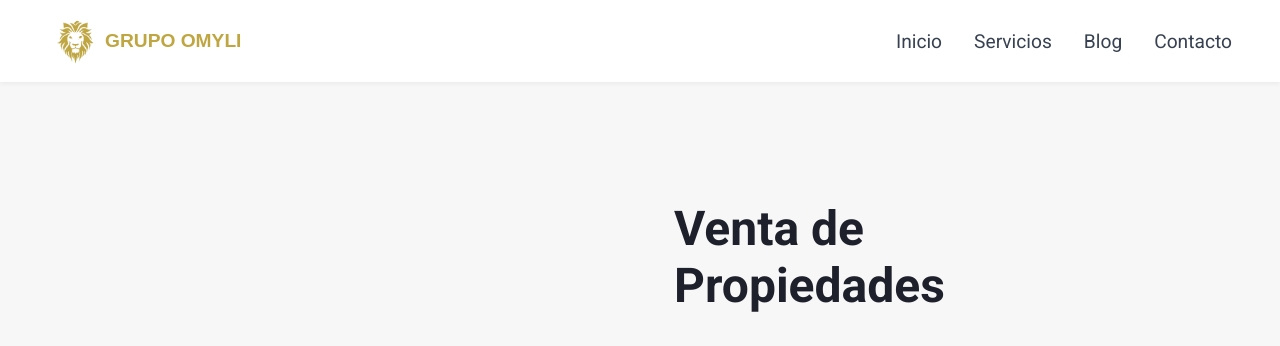
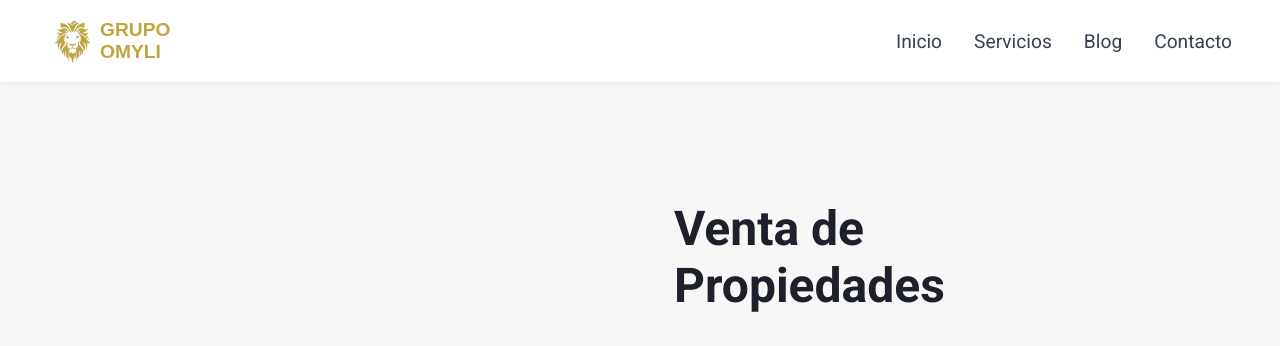
Before and after one commit to omyli/omyli-website, an Astro site: page /Services in a window 1280 px wide. Shown: the top 346 px of the page. Built offline with nearby package versions, Linux system fonts and the light colour scheme; Astro itself is replaced by a stand-in of ours; a web font is replaced by a local one.

Commit message:
width logo fixed

```diff
--- a/src/components/Logo.astro
+++ b/src/components/Logo.astro
@@ -2,10 +2,14 @@
 import logo from "../assets/omyli_logo.png";
 import "../css/logo.css";
 
-const { hover = true } = Astro.props;
+const { hover = true, width = "170px" } = Astro.props;
 ---
 
-<a href="/" class=`logo-container ${ hover ? "logo-container-with-hover" : ""}`>
+<a
+  href="/"
+  class=`logo-container ${ hover ? "logo-container-with-hover" : ""}`
+  style=`width: ${width}`
+>
   <div class="logo-image-container">
     <img src={logo.src} alt="" />
   </div>
--- a/src/css/logo.css
+++ b/src/css/logo.css
@@ -8,7 +8,6 @@
   padding: 0 15px 0 2px;
   border-radius: 8px;
   transition: all 0.2s ease;
-  width: auto;
   /* padding-right: 10px; */
 }
 .logo-container-with-hover:hover {
```
